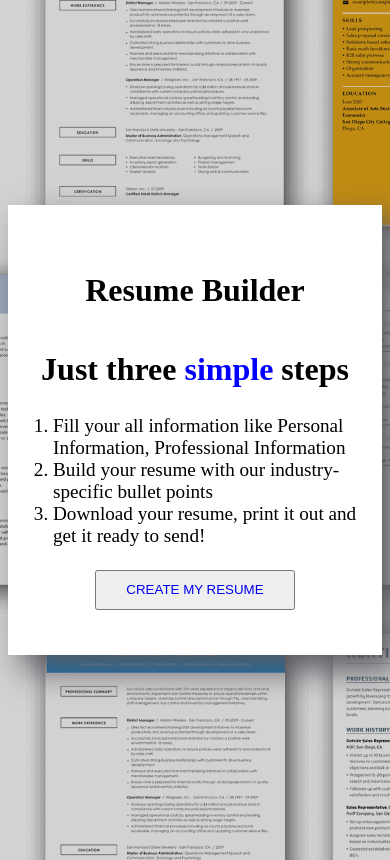
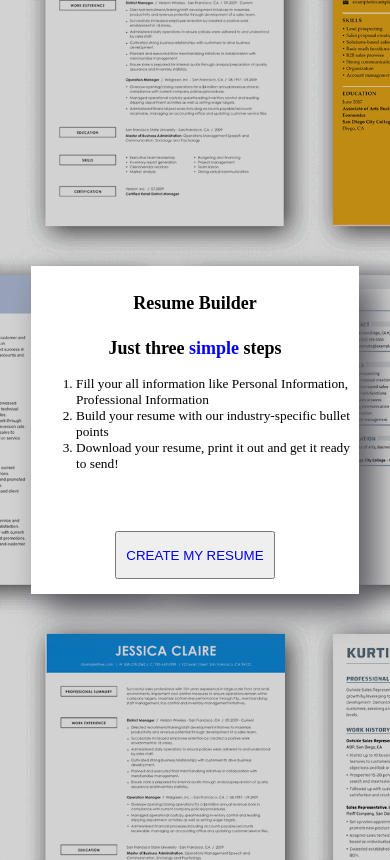
Before and after one commit to Suyog8383/Resume-Builder-Project, a plain HTML site: page index.html in a window 390 px wide. Drawn offline with Linux system fonts and the light colour scheme.

Commit message:
Update style.css

```diff
--- a/style.css
+++ b/style.css
@@ -14,15 +14,15 @@ body {
   flex-direction: column;
   justify-content: center;
   align-items: center;
-  height: 450px;
-  width: 450px;
+  height: 30.5rem;
+  width: 30.5rem;
   background-color: white;
   box-shadow: 15px 15px 31px 0 #58585f;
 }
 button {
   cursor: pointer;
-  width: 200px;
-  height: 40px;
+  width: 20rem;
+  height: 3rem;
 }
 h1 {
   font-size: xx-large;
@@ -37,3 +37,18 @@ h1 {
 a {
   text-decoration: none;
 }
+@media (max-width: 450px) {
+  .box {
+    height: 20.5rem;
+    width: 20.5rem;
+  }
+  button {
+    width: 10rem;
+  }
+  h1 {
+    font-size: large;
+  }
+  .box ol {
+    font-size: smaller;
+  }
+}
```
